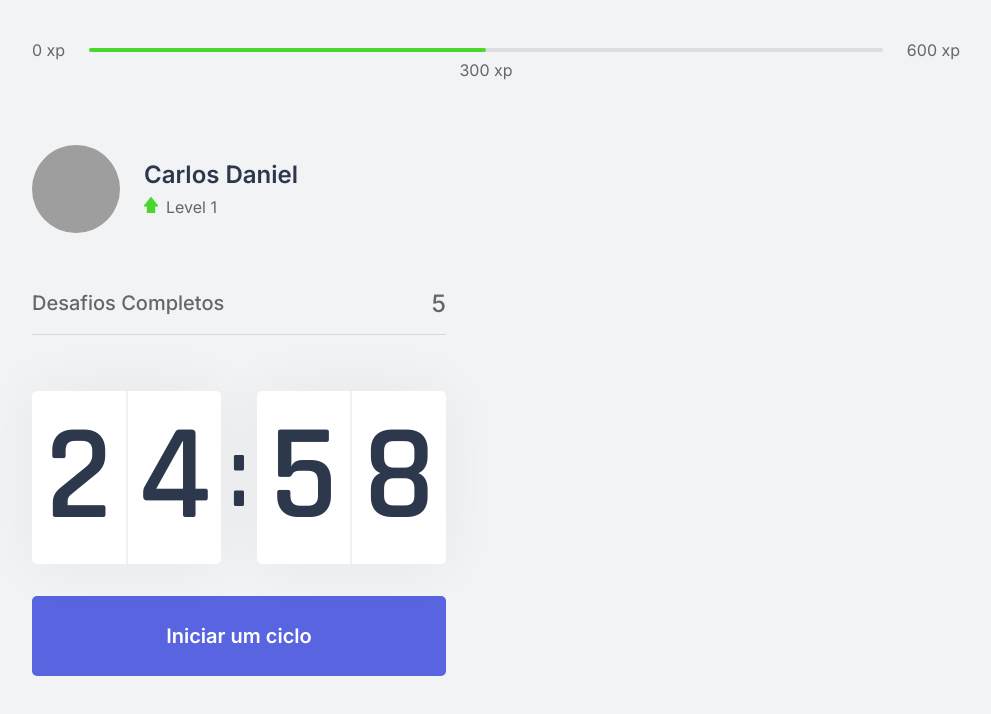
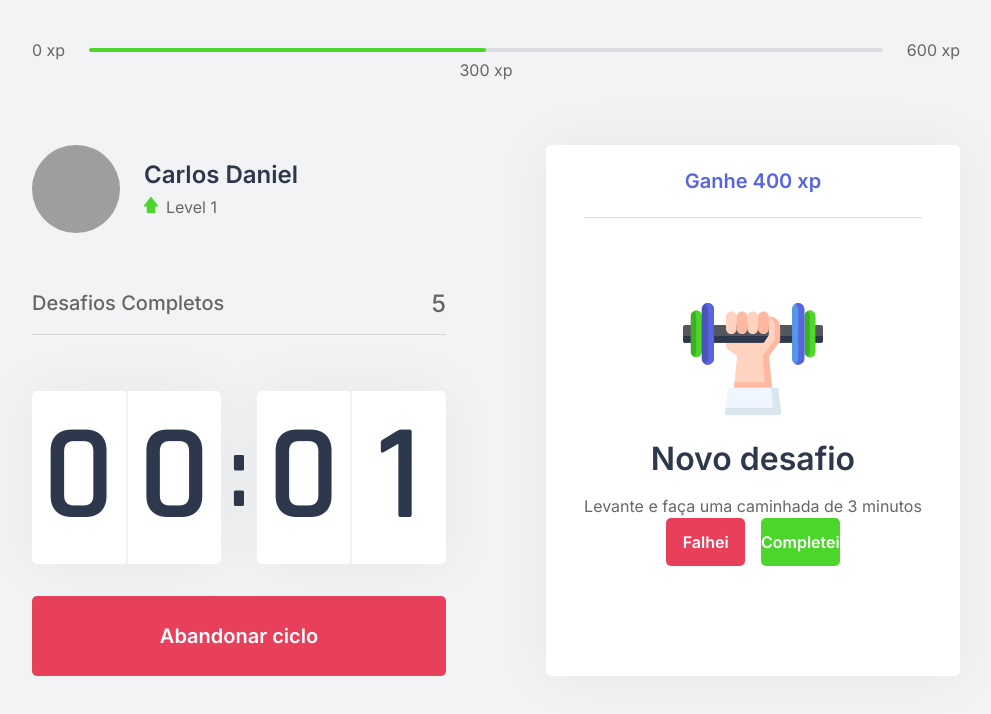
Before and after one commit to cdanielss/moveit, a Next.js app: page / in a window 1280 px wide. Both pictures are taken after a click on the button "Iniciar um ciclo". Shown: the top 714 px of the page, without its empty margins (144-1135 px from the left). Built offline with nearby package versions, Linux system fonts and the light colour scheme; grey boxes are pictures that could not be loaded.

Commit message:
Add new features

```diff
--- /dev/null
+++ b/src/components/ChallengeBox.tsx
@@ -0,0 +1,36 @@
+import styles from '../styles/components/ChallengeBox.module.css'
+
+export function ChallengeBox () {
+    const hasActiveChalleng = true
+
+    return (
+        <div className={styles.challengeBoxContainer}>
+            {hasActiveChalleng ? (
+                <div className={styles.challengeActive}>
+                    <header>Ganhe 400 xp</header>
+                    <main>
+                        <img src="icons/body.svg" alt="Body"/>
+                        <strong>Novo desafio</strong>
+
+                        <p>
+                            Levante e faça uma caminhada de 3 minutos
+                        </p>
+
+                        <footer>
+                            <button type="button" className={styles.challengeFailedButton}>Falhei</button>
+                            <button type="button" className={styles.challengeCompletedButton}>Completei</button>
+                        </footer>
+                    </main>
+                </div>
+            ) : (
+                <div className={styles.challengeNotActive}>
+                    <strong>Inicie um ciclo para receber desafios a serem completados</strong>
+                    <p>
+                        <img src="icons/level-up.svg" alt="Level up"/>
+                        Avance de Level completando desafios
+                    </p>
+                </div>
+            )}
+        </div>
+    );
+}
--- a/src/components/Countdown.tsx
+++ b/src/components/Countdown.tsx
@@ -1,9 +1,13 @@
 import { useState, useEffect } from 'react';
 import styles from '../styles/components/Countdown.module.css'
 
+let countdownTimeout: NodeJS.Timeout
+
 export function Countdown(){
-    const [time, setTime] = useState(25*60)
+
+    const [time, setTime] = useState(0.05 * 60)
     const [active, setActive] = useState(false)
+    const [hasFinished, setHasFinished] = useState(false)
 
     const minutes = Math.floor(time/60)
     const seconds = time % 60
@@ -11,15 +15,25 @@
     const [minuteLeft, minuteRight] = String(minutes).padStart(2, '0').split('')
     const [secondsLeft, secondsRight] = String(seconds).padStart(2, '0').split('')
 
-    function startCountdown(){
+    function startCountdown() {
         setActive(true)
+    }
+
+    function resetCountdown() {
+        clearTimeout(countdownTimeout)
+
+        setActive(false)
+        setTime(0.05 * 60)
     }
 
     useEffect(() => {
         if (active && time > 0){
-            setTimeout(() => {
+            countdownTimeout = setTimeout(() => {
                 setTime(time - 1)
             }, 1000)
+        } else if (active && time === 0){
+            setHasFinished(true)
+            setActive(false)
         }
     }, [active, time])
     return (
@@ -36,9 +50,26 @@
                 </div>
             </div>
 
-            <button type="button" className={styles.countdownButton} onClick={startCountdown}>
-                Iniciar um ciclo
-            </button>
+            {hasFinished ? (
+                <button disabled className={styles.countdownButton}>
+                    Ciclo encerrado
+                </button>
+            ) : (
+                <>
+                {active ? (
+                    <button type="button" className={`${styles.countdownButton} ${styles.countdownButtonActive}`} onClick={resetCountdown}>
+                        Abandonar ciclo
+                    </button>
+                ) : (
+                    <button type="button" className={styles.countdownButton} onClick={startCountdown}>
+                        Iniciar um ciclo
+                    </button>
+                )}
+                </>
+            )}
+
+
+
         </div>
 
     );
--- a/src/pages/index.tsx
+++ b/src/pages/index.tsx
@@ -4,6 +4,7 @@
 import { Profile } from '../components/Profile'
 import { CompletedChallengs } from '../components/CompletedChallengs'
 import { Countdown } from '../components/Countdown'
+import { ChallengeBox } from '../components/ChallengeBox'
 
 
 export default function Home() {
@@ -20,7 +21,7 @@
           <Countdown />
         </div>
         <div>
-
+          <ChallengeBox />
         </div>
       </section>
     </div>
--- /dev/null
+++ b/src/styles/components/ChallengeBox.module.css
@@ -0,0 +1,104 @@
+.challengeBoxContainer {
+    height: 100%;
+    background: var(--white);
+    border-radius: 5px;
+    box-shadow: 0 0 60px rgba(0, 0, 0, 0.05);
+    padding: 1.5rem 2rem;
+    display: flex;
+    flex-direction: column;
+    align-items: center;
+    justify-content: center;
+    text-align: center;
+}
+
+.challengeNotActive {
+    display: flex;
+    flex-direction: column;
+    align-items: center;
+}
+
+.challengeNotActive strong {
+    font-size: 1.5rem;
+    font-weight: 500;
+    line-height: 1.4;
+}
+
+.challengeNotActive p {
+    display: flex;
+    flex-direction: column;
+    align-items: center;
+    line-height: 1.4;
+    max-width: 70%;
+    margin-top: 3rem;
+}
+
+.challengeNotActive p img {
+    margin-bottom: 1rem;
+}
+
+.challengeActive {
+    height: 100%;
+    display: flex;
+    flex-direction: column;
+}
+
+.challengeActive header {
+    color: var(--blue);
+    font-weight: 600;
+    font-size: 1.25rem;
+    padding: 0 2rem 1.5rem;
+    border-bottom: 1px solid var(--gray-line);
+}
+
+.challengeActive main {
+    flex: 1;
+    display: flex;
+    flex-direction: column;
+    align-items: center;
+    justify-content: center;
+}
+
+.challengeActive main strong {
+    font-size: 2rem;
+    font-weight: 600;
+    color: var(--title);
+    margin: 1.5rem 0 1rem;
+}
+
+.challengeActive main p {
+    line-height: 1.5;
+}
+
+.challengeActive footer {
+    display: grid;
+    grid-template-columns: 1fr 1fr;
+    gap: 1rem;
+}
+
+.challengeActive footer button {
+    height: 3rem;
+    display: flex;
+    justify-content: center;
+    align-items: center;
+    border: 0;
+    border-radius: 5px;
+    color: var(--white);
+    font-size: 1rem;
+    font-weight: 600;
+}
+
+.challengeActive footer button.challengeFailedButton {
+    background: var(--red);
+}
+
+.challengeActive footer button.challengeCompletedButton {
+    background: var(--green);
+}
+
+.challengeActive footer button.challengeFailedButton:hover {
+   background: #b13045;
+}
+
+.challengeActive footer button.challengeCompletedButton:hover {
+    background: #389b20;
+}
--- a/src/styles/components/Countdown.module.css
+++ b/src/styles/components/Countdown.module.css
@@ -51,6 +51,20 @@
     transition: background-color 0.2s;
 }
 
-.countdownButton:hover {
+.countdownButton:not(:disabled):hover {
     background: var(--blue-dark);
 }
+.countdownButton:disabled {
+    background: var(--green);
+    color: var(--white);
+    cursor: not-allowed;
+}
+.countdownButtonActive {
+    background: var(--red);
+    color: var(--white);
+}
+
+.countdownButtonActive:hover {
+    background: #b13045;
+    color: var(--white);
+}
```
